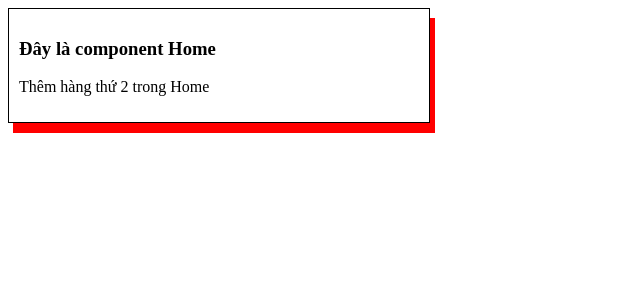
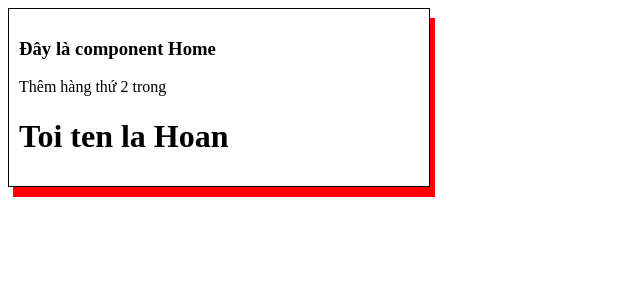
Before and after one commit to hoan010299/LearnAngular12, an Angular app: page / in a window 1280 px wide. Shown: the top 300 px of the page, without its empty margins (0-640 px from the left). Built offline with nearby package versions, Linux system fonts and the light colour scheme.

Commit message:
Soursce DataBinding Value

```diff
--- a/src/app/home/home.component.html
+++ b/src/app/home/home.component.html
@@ -1,5 +1,8 @@
 <div class="test">
   <h3>Đây là component Home</h3>
 
-  <p>Thêm hàng thứ 2 trong Home</p>
+  <p>Thêm hàng thứ 2 trong</p>
+
+  <h1>Toi ten la {{ name }}</h1>
+
 </div>
--- a/src/app/home/home.component.ts
+++ b/src/app/home/home.component.ts
@@ -6,7 +6,7 @@ import { Component, OnInit } from '@angular/core';
   styleUrls: ['./home.component.scss']
 })
 export class HomeComponent implements OnInit {
-
+  public name = 'Hoan'
   constructor() { }
 
   ngOnInit(): void {
```
